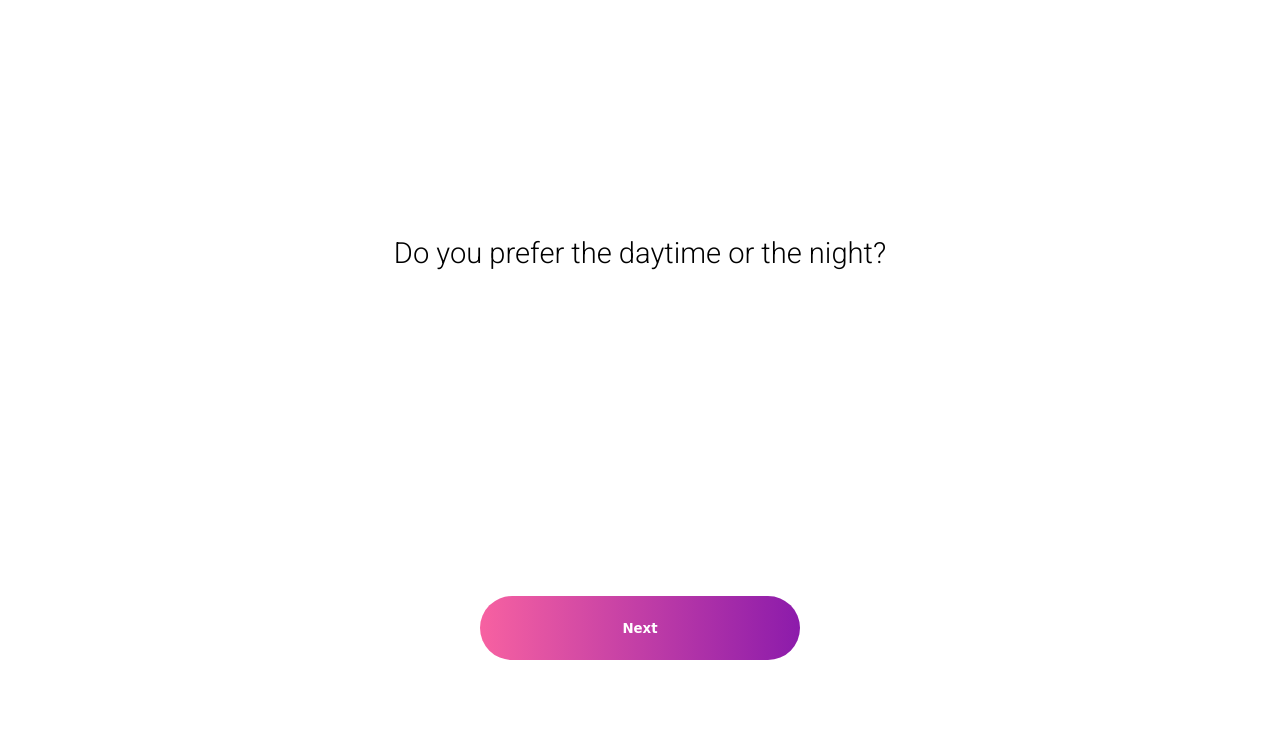
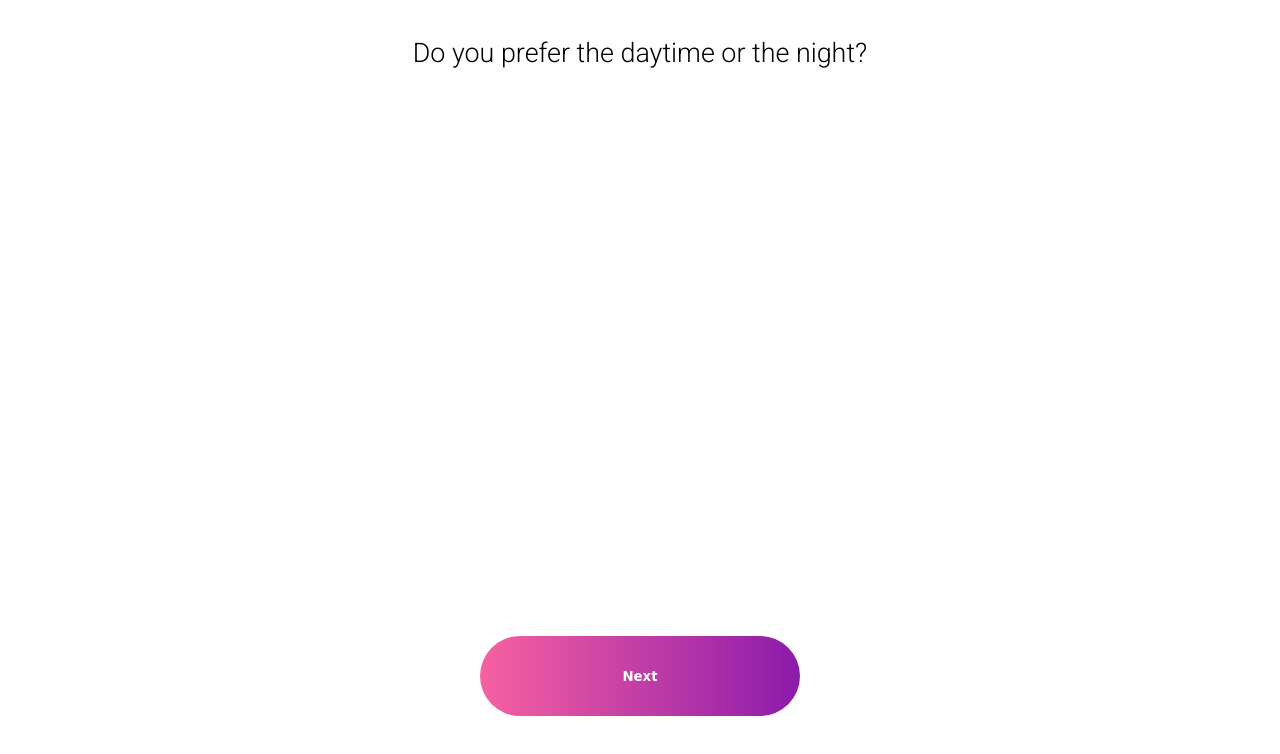
Before and after one commit to liamalexander/randomIcebreakerQuestions, a plain HTML site: page index.html in a window 1280 px wide. Both pictures are taken after a click on the button "Click for FUN!". Shown: the part 44-798 px from the top of the page. Drawn offline with Linux system fonts and the light colour scheme.

Commit message:
css changes to font size and overlap issues

```diff
--- a/style.css
+++ b/style.css
@@ -42,7 +42,7 @@ body {
 #question-btn {
   font-family: cursive;
   font-weight: 600;
-  height: 8vh;
+  height: 10vh;
   width: 25vw;
   border-radius: 15em;
   /*background: yellow;*/
@@ -53,7 +53,7 @@ body {
   box-shadow: 0px 5px 5px 1px blue;*/
   cursor: pointer;
   position: absolute;
-  bottom: 12vh;
+  bottom: 5vh;
 }
 
 #question-btn:hover {
@@ -67,12 +67,9 @@ body {
 
 #question-holder {
   display: none;
-  font-size: 1.3em;
+  font-size: 1.2em;
   margin: 5vh;
   width: 80%;
   justify-content: center;
   text-align: center;
-  height: 35vh;
-  position: absolute;
-  top: 30%;
 }
```
